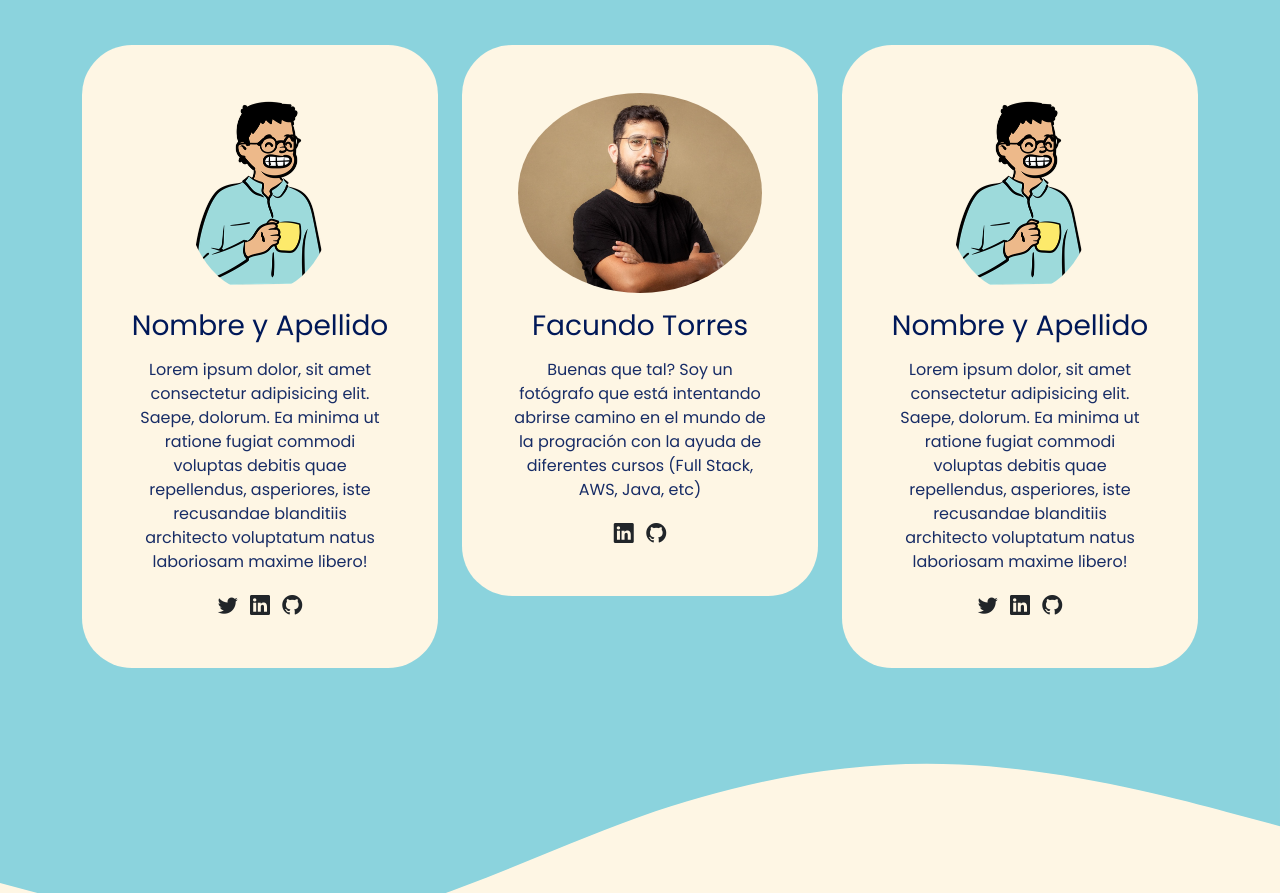
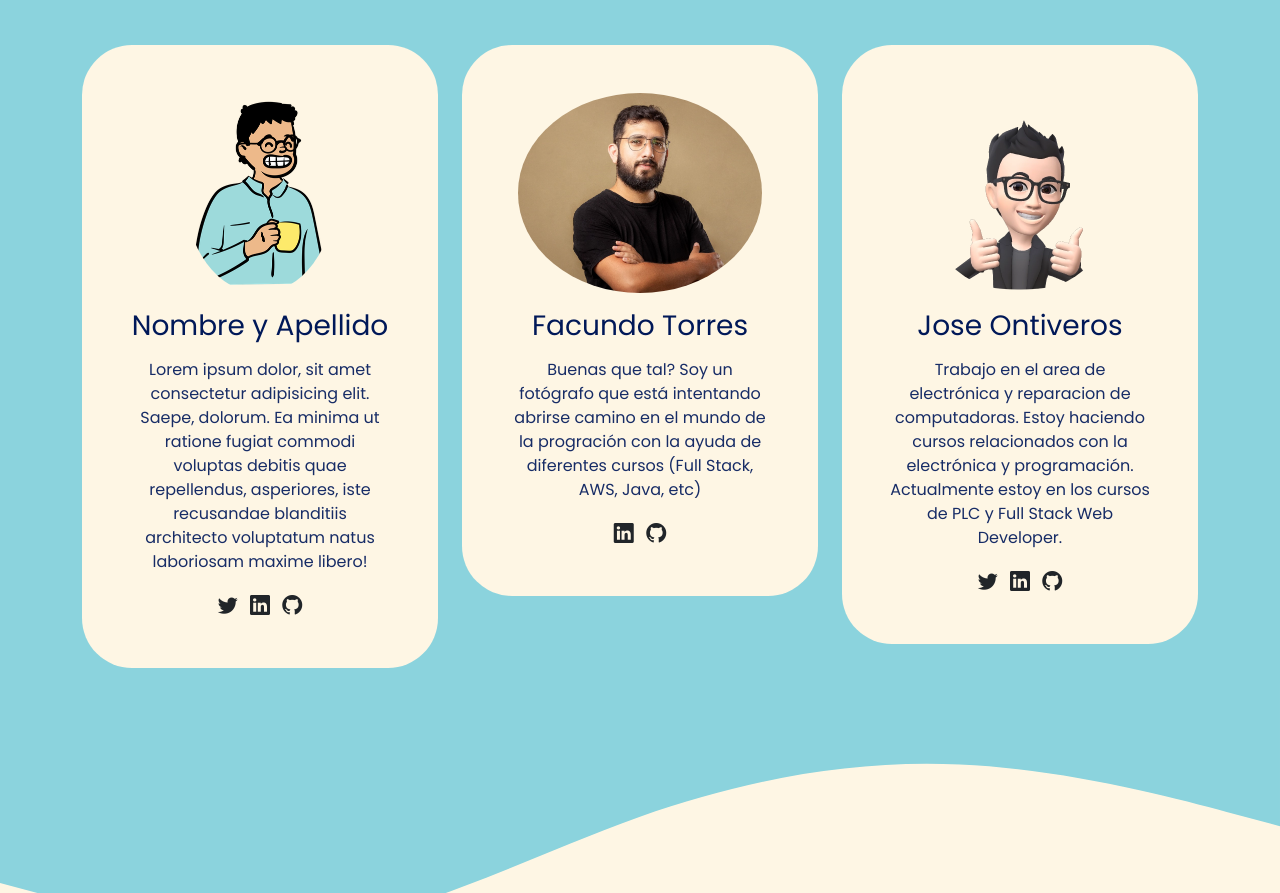
Before and after one commit to joseontiveros/devtech-podcast-web-Torres, a plain HTML site: page index.html in a window 1280 px wide. Shown: the part 1190-2083 px from the top of the page. Drawn offline with nearby package versions, Linux system fonts and the light colour scheme.

Commit message:
Edito tarjeta N° 3

```diff
--- a/index.html
+++ b/index.html
@@ -129,14 +129,14 @@
           <div class="col-md-6 col-lg-4 mb-3">
             <div class="card">
               <div class="card-body text-center p-5">
-                <img src="./assets/avatar.png" alt="avatar" class="img img-fluid rounded-circle mb-3">
-                <h3 class="title card-title mb-3">Nombre y Apellido</h3>
-                <p>Lorem ipsum dolor, sit amet consectetur adipisicing elit. Saepe, dolorum. Ea minima ut ratione fugiat
-                  commodi voluptas debitis quae repellendus, asperiores, iste recusandae blanditiis architecto
-                  voluptatum natus laboriosam maxime libero!</p>
-                <a href="#"><i class="bi bi-twitter text-dark mx-1 lead"></i></a>
-                <a href="#"><i class="bi bi-linkedin text-dark mx-1 lead"></i></a>
-                <a href="#"><i class="bi bi-github text-dark mx-1 lead"></i></a>
+                <img src="./assets/avatar3.png" alt="avatar3" class="img img-fluid rounded-circle mb-3">
+                <h3 class="title card-title mb-3">Jose Ontiveros</h3>
+                <p>Trabajo en el area de electrónica y reparacion de computadoras.
+                  Estoy haciendo cursos relacionados con la electrónica y programación.
+                  Actualmente estoy en los cursos de PLC y Full Stack Web Developer.</p>
+                <a href="https://twitter.com/?lang=es" target="_blank"><i class="bi bi-twitter text-dark mx-1 lead"></i></a>
+                <a href="https://www.linkedin.com/" target="_blank"><i class="bi bi-linkedin text-dark mx-1 lead"></i></a>
+                <a href="https://github.com/joseontiveros"><i class="bi bi-github text-dark mx-1 lead"></i></a>
               </div>
             </div>
           </div>
```
Also changed, not shown: assets/avatar3.png (added).
